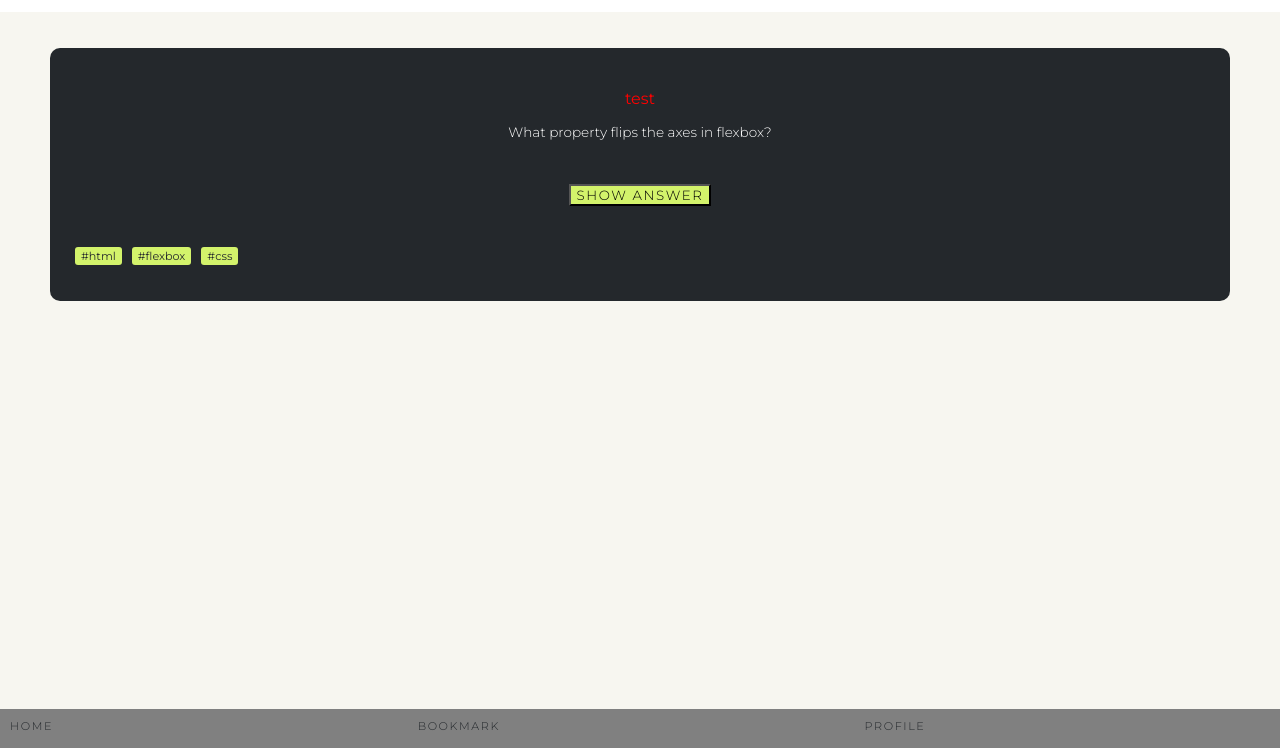
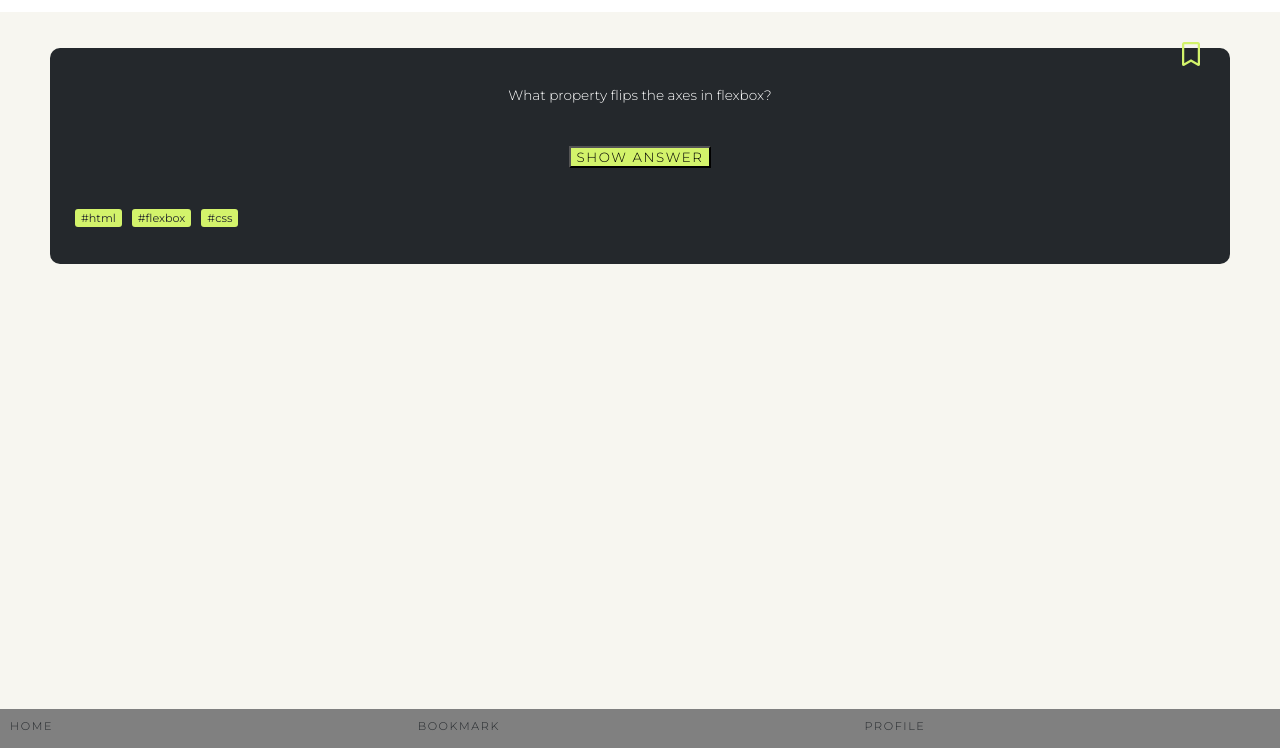
Before and after one commit to cosinushh/quiz-app, a plain HTML site: page index.html in a window 1280 px wide. Shown: the part 52-800 px from the top of the page. Drawn offline with Linux system fonts and the light colour scheme.

Commit message:
add empty bookmark icon

```diff
--- a/index.html
+++ b/index.html
@@ -14,7 +14,7 @@
     </section>
 
     <section class="question-card">
-      <p class="bookmark-empty">test</p>
+      <i class="fa-regular fa-bookmark"></i>
       <p class="question-card-question">
         What property flips the axes in flexbox?
       </p>
--- a/styles.css
+++ b/styles.css
@@ -153,6 +153,7 @@ nav li {
   padding: 25px;
   border-radius: 10px;
   text-align: center;
+  position: relative;
 }
 
 .question-card-question {
@@ -192,6 +193,10 @@ nav li {
   content: "#";
 }
 
-.bookmark-empty {
-  color: red;
+.fa-regular {
+  color: #d3f36b;
+  font-size: 1.5rem;
+  position: absolute;
+  top: -6px;
+  right: 30px;
 }
```
